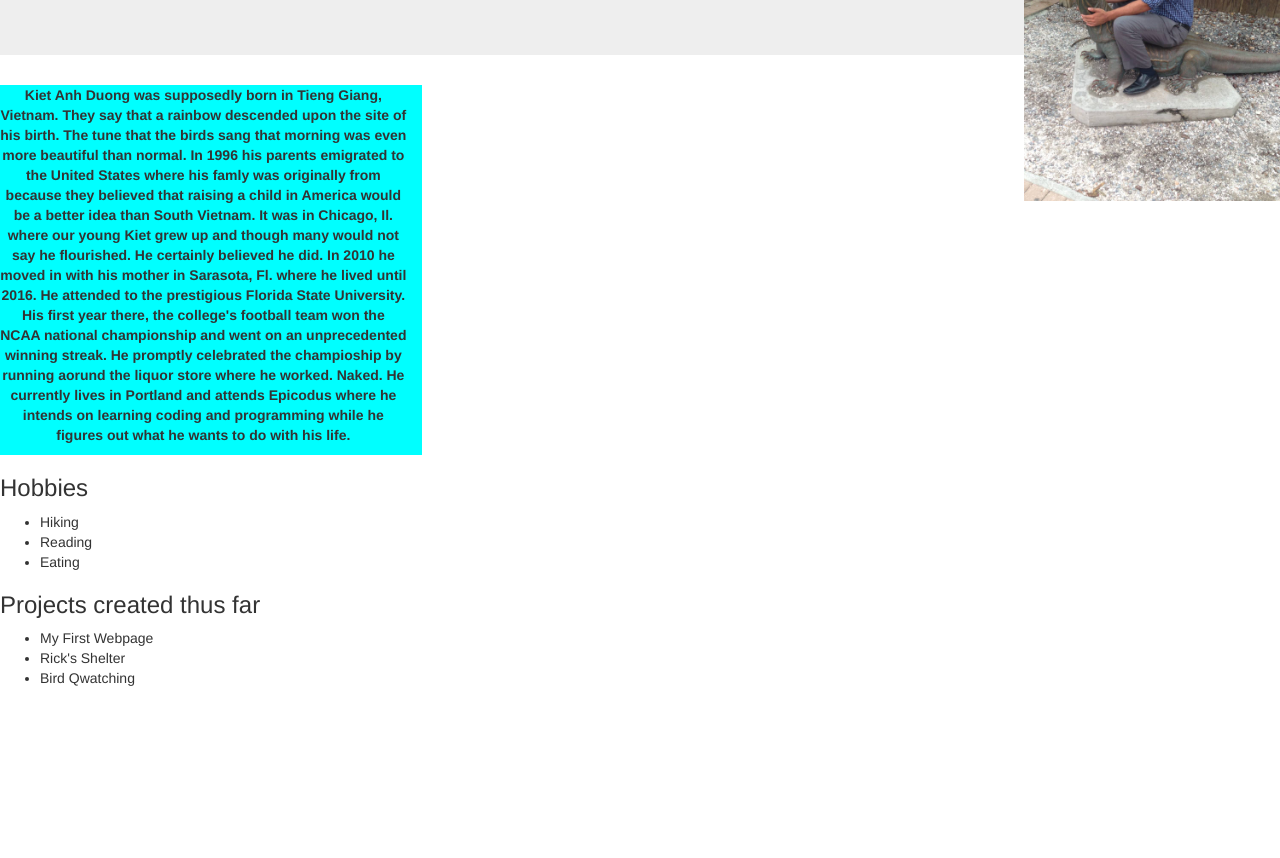
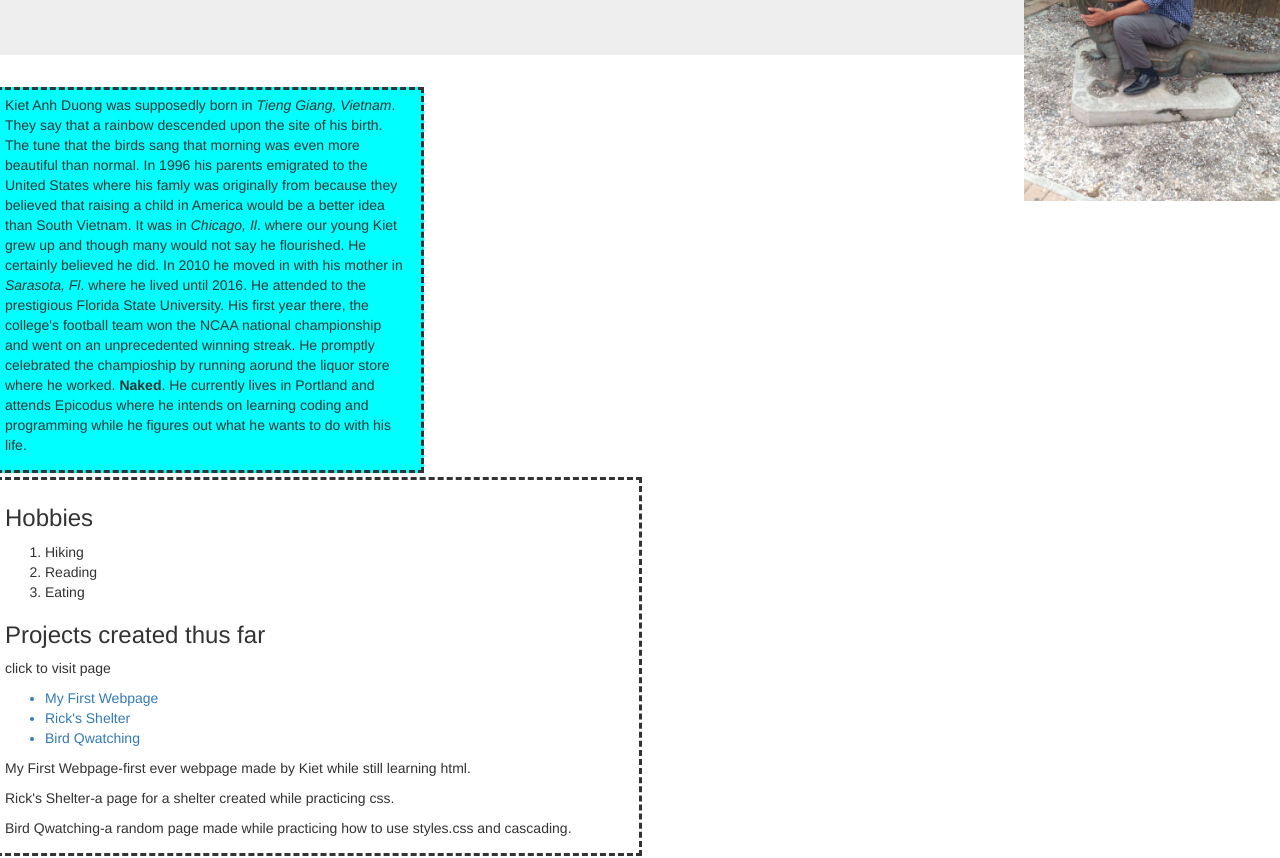
Before and after one commit to kietduong/First-Friday-Project, a plain HTML site: page index.html in a window 1280 px wide. Shown: the part 140-998 px from the top of the page. Before the commit the page ends 838 px from the top, so only its background shows below. Drawn offline with Linux system fonts and the light colour scheme.

Commit message:
this will add the README and somemodifications to css and index

```diff
--- a/css/styles.css
+++ b/css/styles.css
@@ -1,19 +1,22 @@
 img{
   float:right;
   width:20%;
-
 }
 
-p{
-  float: left;
-  font-weight: bold;
-  text-align: center;
-}
 .col-md-4{
   background-color: #00FFFF;
   float:left;
+  margin: 2px;
+  padding: 5px 10px 5px 10px;
+  border-style: dashed;
 }
-.lists{
-  float: inherit;
+.col-md-6{
+  float: left;
+  margin: 2px;
+  padding: 5px 10px 5px 10px;
+  border-style: dashed;
+}
+#lists{
+
 
 }
--- a/index.html
+++ b/index.html
@@ -7,7 +7,6 @@
     <link rel="stylesheet" href="css/bootstrap-3.3.7-dist/css/bootstrap.min.css" media="screen" title="no title" charset="utf-8">
   </head>
   <body>
-
     <img src="img/me.jpg" alt="a nice picture of Kiet">
     <div class="jumbotron">
     <h1>Kiet Duong</h1>
@@ -15,30 +14,46 @@
       <div class="row">
         <div class="col-md-4">
           <p>
-          Kiet Anh Duong was supposedly born in Tieng Giang, Vietnam. They say that a rainbow descended upon the site of his birth. The tune that the birds sang that morning was even more beautiful than normal. In 1996 his parents emigrated to the United States where his famly was originally from because they believed that raising a child in America would be a better idea than South Vietnam. It was in Chicago, Il. where our young Kiet grew up and though many would not say he flourished. He certainly believed he did. In 2010 he moved in with his mother in Sarasota, Fl. where he lived until 2016. He attended to the prestigious Florida State University. His first year there, the college's football team won the NCAA national championship and went on an unprecedented winning streak. He promptly celebrated the champioship by running aorund the liquor store where he worked. Naked. He currently lives in Portland and attends Epicodus where he intends on learning coding and programming while he figures out what he wants to do with his life.
+            Kiet Anh Duong was supposedly born in <em>Tieng Giang, Vietnam</em>. They say that a rainbow descended upon the site of his birth. The tune that the birds sang that morning was even more beautiful than normal. In 1996 his parents emigrated to the United States where his famly was originally from because they believed that raising a child in America would be a better idea than South Vietnam. It was in <em>Chicago, Il</em>. where our young Kiet grew up and though many would not say he flourished. He certainly believed he did. In 2010 he moved in with his mother in <em>Sarasota, Fl</em>. where he lived until 2016. He attended to the prestigious Florida State University. His first year there, the college's football team won the NCAA national championship and went on an unprecedented winning streak. He promptly celebrated the champioship by running aorund the liquor store where he worked. <strong>Naked</strong>. He currently lives in Portland and attends Epicodus where he intends on learning coding and programming while he figures out what he wants to do with his life.
           </p>
         </div>
       </div>
-    <div class="lists">
+    <div>
+      <div class="row">
+        <div class="col-md-6" id="lists">
         <h3>
           Hobbies
         </h3>
-      <ul>
+          <ol>
             <li> Hiking </li>
             <li> Reading </li>
             <li> Eating </li>
-      </ul>
+          </ol>
 
 
+          <div>
             <h3>
             Projects created thus far
             </h3>
+            <p>click to visit page</p>
+          </div>
           <ul>
-        <li> My First Webpage </li>
-        <li> Rick's Shelter </li>
-        <li> Bird Qwatching </li>
+
+          <a href="https://github.com/kietduong/my-first-webpage-kiet"> <li> My First Webpage </li> </a>
+
+          <a href="https://github.com/kietduong/-Rick-s-shelter"> <li> Rick's Shelter </li></a>
+
+          <a href="https://github.com/kietduong/bird-qwatching"> <li> Bird Qwatching </li></a>
           </ul>
+          <p>
+            My First Webpage-first ever webpage made by Kiet while still learning html.
+          </p>
+          <p>Rick's Shelter-a page for a shelter created while practicing css.</p>
+          <p>Bird Qwatching-a random page made while practicing how to use styles.css and cascading.</p>
         </div>
+      </div>
+    </div>
+
 
 
 
```
Also changed, not shown: 1 other file. Lines whose indentation alone changed are shown as unchanged.
